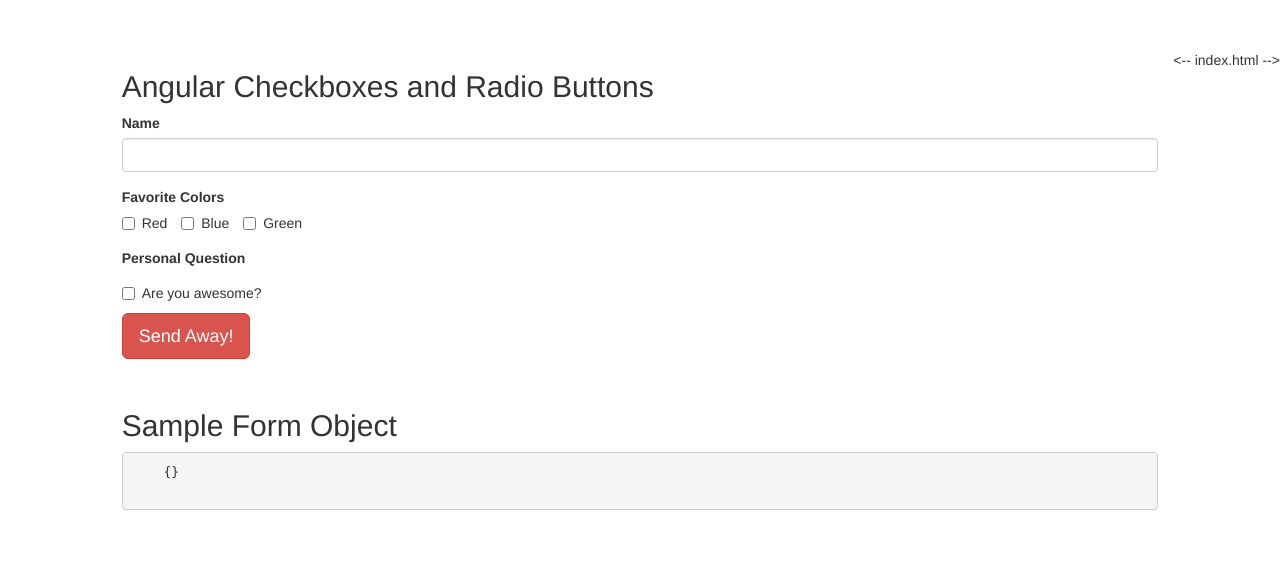
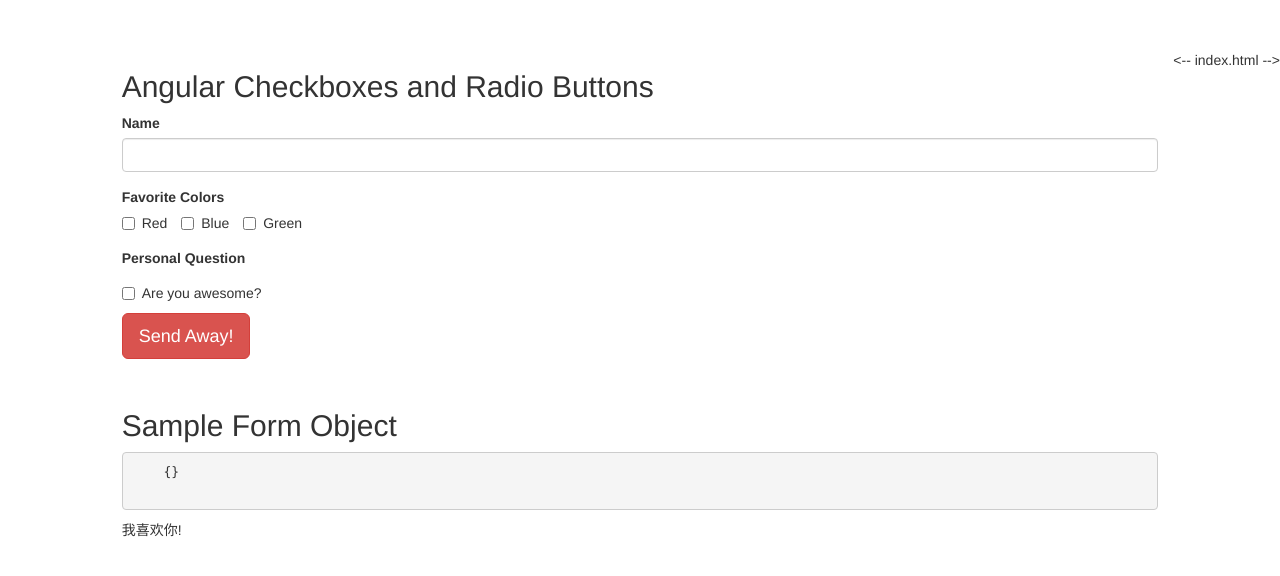
Before and after one commit to Brancepeng/AngularJs, a website: page app/view3/view3.html in a window 1280 px wide. Drawn offline with nearby package versions, Linux system fonts and the light colour scheme.

Commit message:
修改测试

```diff
--- a/app/view3/view3.html
+++ b/app/view3/view3.html
@@ -69,7 +69,7 @@
   <pre>
     {{ formData }}
   </pre>
-
+    <p>我喜欢你!</p>
 </div>
 </body>
 </html>
```
